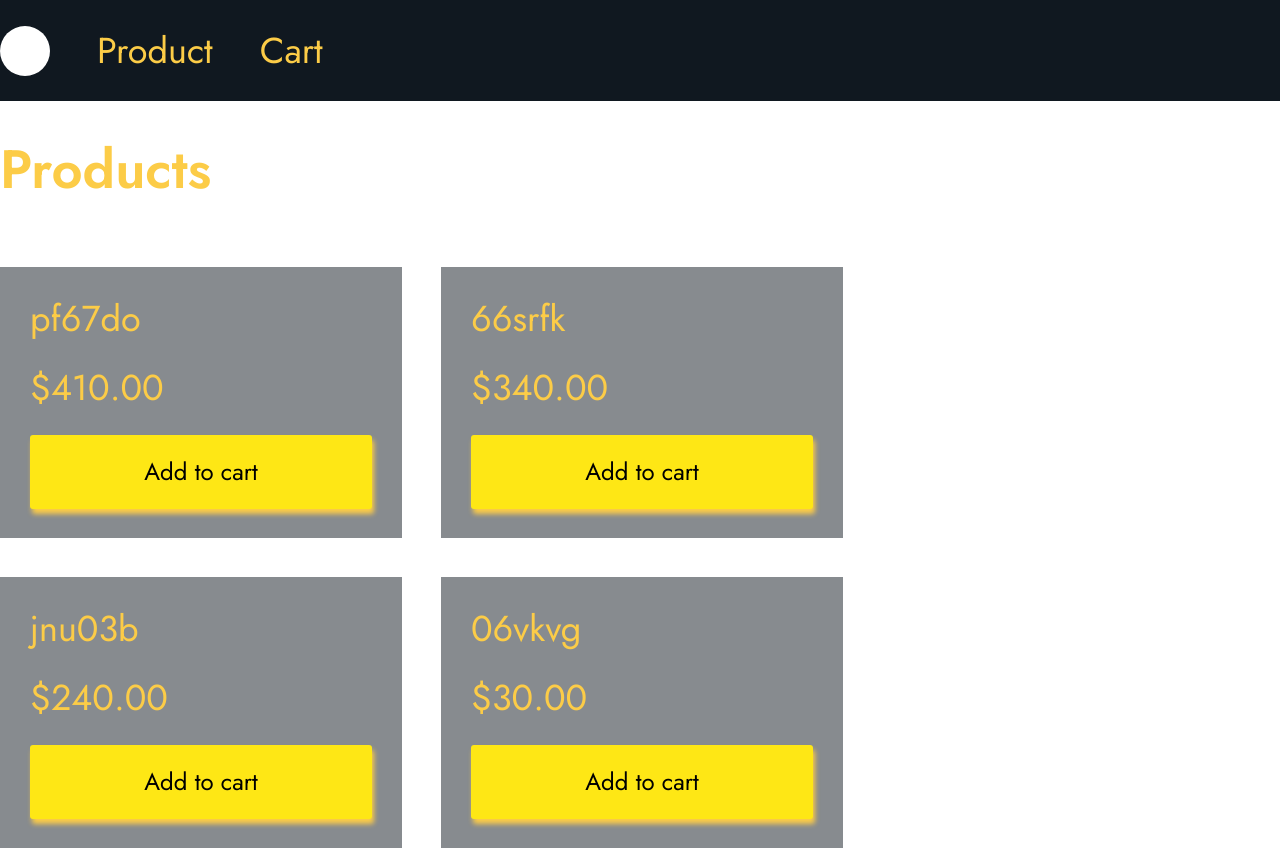
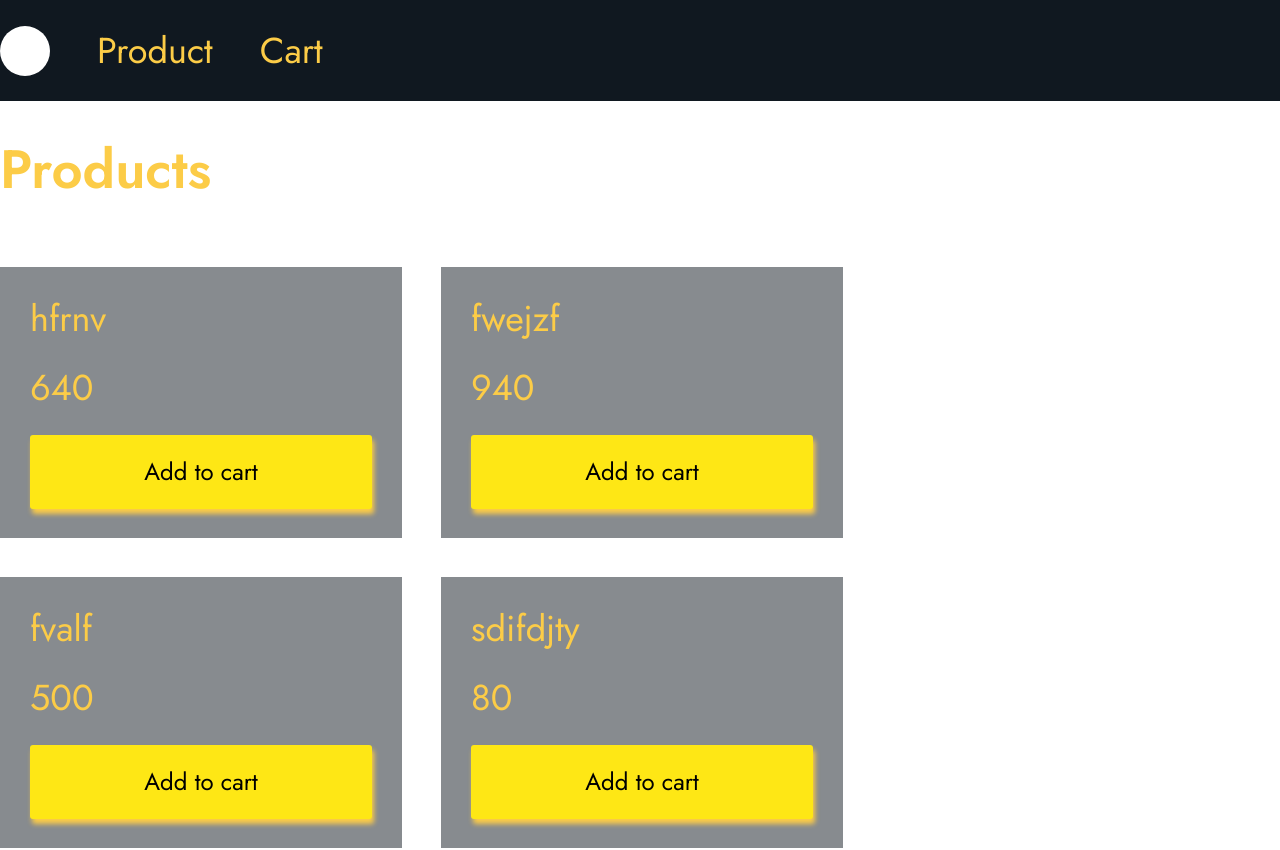
Before and after one commit to AndreyKlyuka/hys_shop, an Angular app: page /products in a window 1280 px wide. Before the commit this address led to /. Shown: the top 850 px of the page. Built offline with nearby package versions, Linux system fonts and the light colour scheme.

Commit message:
ls_14 add product service, inject it to app component to genarate data for product components

```diff
--- a/src/app/app-routing.module.ts
+++ b/src/app/app-routing.module.ts
@@ -1,10 +1,22 @@
 import { NgModule } from '@angular/core';
 import { RouterModule, Routes } from '@angular/router';
+import { AppComponent } from './app.component';
 
-const routes: Routes = [];
+const routes: Routes = [
+  {
+    path: '',
+    pathMatch: 'full',
+    redirectTo: 'products',
+  },
+  {
+    path: 'products',
+    pathMatch: 'full',
+    component: AppComponent,
+  },
+];
 
 @NgModule({
   imports: [RouterModule.forRoot(routes)],
-  exports: [RouterModule]
+  exports: [RouterModule],
 })
-export class AppRoutingModule { }
+export class AppRoutingModule {}
--- a/src/app/app.component.html
+++ b/src/app/app.component.html
@@ -1,7 +1,6 @@
 <header>
   <div class="header container">
     <div class="header__logo">
-      <!-- LogoMOCK -->
       <div class="header__logo-img"></div>
     </div>
     <nav class="header__menu">
@@ -16,13 +15,10 @@
   <section class="products">
     <h1 class="products__title">Products</h1>
     <div class="products__cards">
-      <article *ngFor="let product of products" class="products__card card">
-        <div class="card__product-name">{{ product.name }}</div>
-        <div class="card__product-price">
-          {{ product.price | currency }}
-        </div>
-        <button class="card__product-add btn btn__product">Add to cart</button>
-      </article>
+      <app-products
+        *ngFor="let product of products"
+        [productData]="product"
+      ></app-products>
     </div>
     <div class="products__load">
       <button class="btn btn__product">Load more</button>
@@ -33,4 +29,4 @@
   <button class="btn btn__admin">Admin -></button>
 </footer>
 
-<router-outlet></router-outlet>
+<!-- <router-outlet></router-outlet> -->
--- a/src/app/app.component.scss
+++ b/src/app/app.component.scss
@@ -12,12 +12,12 @@ header {
   display: flex;
   gap: 47px;
   align-items: center;
+
   &__menu {
     height: 100%;
     display: flex;
     align-items: center;
   }
-
   &__list {
     display: flex;
     gap: 47px;
@@ -50,22 +50,6 @@ header {
   }
 }
 
-.card {
-  width: 402px;
-  height: 271px;
-  padding: 30px;
-  background-color: rgb($primary, 0.5);
-  display: flex;
-  flex-direction: column;
-  gap: 25px;
-  flex-direction: column;
-  line-height: 44px;
-
-  button {
-    margin-top: auto;
-  }
-}
-
 footer {
   margin-top: 39px;
   margin-left: 54px;
--- a/src/app/app.component.ts
+++ b/src/app/app.component.ts
@@ -1,26 +1,18 @@
-import { Component } from '@angular/core';
+import { Component, OnInit } from '@angular/core';
 import { IData } from '../models/interfaces/data.interface';
+import { ProductsService } from './products/products.service';
 
 @Component({
   selector: 'app-root',
   templateUrl: './app.component.html',
   styleUrls: ['./app.component.scss'],
 })
-export class AppComponent {
-  public products: IData[] = this.generateData(8);
+export class AppComponent implements OnInit {
+  public products: IData[] = [];
 
-  private generateData(length: number): IData[] {
-    const data: IData[] = [];
+  constructor(private productService: ProductsService) {}
 
-    for (let i = 0; i < length; i++) {
-      const product: IData = {
-        id: i,
-        name: Math.random().toString(36).slice(2, 8),
-        price: +(Math.random() * 100).toFixed() * 10,
-      };
-
-      data.push(product);
-    }
-    return data;
+  ngOnInit(): void {
+    this.products = this.productService.generateData(8);
   }
 }
--- /dev/null
+++ b/src/app/products/products-routing.module.ts
@@ -0,0 +1,10 @@
+import { NgModule } from '@angular/core';
+import { RouterModule, Routes } from '@angular/router';
+
+const routes: Routes = [];
+
+@NgModule({
+  imports: [RouterModule.forChild(routes)],
+  exports: [RouterModule]
+})
+export class ProductsRoutingModule { }
--- /dev/null
+++ b/src/app/products/products.component.html
@@ -0,0 +1,5 @@
+<article class="products__card card">
+  <div class="card__product-name">{{ productData.name }}</div>
+  <div class="card__product-price">{{ productData.price }}</div>
+  <button class="card__product-add btn btn__product">Add to cart</button>
+</article>
--- /dev/null
+++ b/src/app/products/products.component.scss
@@ -0,0 +1,18 @@
+@import "../../styles/utils/variables";
+@import "../../styles/components/btn";
+
+.card {
+  width: 402px;
+  height: 271px;
+  padding: 30px;
+  background-color: rgb($primary, 0.5);
+  display: flex;
+  flex-direction: column;
+  gap: 25px;
+  flex-direction: column;
+  line-height: 44px;
+
+  button {
+    margin-top: auto;
+  }
+}
--- /dev/null
+++ b/src/app/products/products.component.ts
@@ -0,0 +1,12 @@
+import { Component, Input } from '@angular/core';
+import { IData } from 'src/models/interfaces/data.interface';
+
+@Component({
+  selector: 'app-products',
+  templateUrl: './products.component.html',
+  styleUrls: ['./products.component.scss'],
+})
+export class ProductsComponent {
+  @Input()
+  public productData!: IData;
+}
--- /dev/null
+++ b/src/app/products/products.service.ts
@@ -0,0 +1,20 @@
+import { Injectable } from '@angular/core';
+import { IData } from 'src/models/interfaces/data.interface';
+
+@Injectable()
+export class ProductsService {
+  constructor() {}
+
+  public generateData(length: number): IData[] {
+    const data: IData[] = [];
+    for (let i = 0; i < length; i++) {
+      const product: IData = {
+        id: i,
+        name: Math.random().toString(36).slice(2, 10).replace(/[0-9]/g, ''),
+        price: +(Math.random() * 100).toFixed() * 10,
+      };
+      data.push(product);
+    }
+    return data;
+  }
+}
```
Also changed, not shown: src/app/app.module.ts (+6 -3 lines), src/app/products/products.module.ts (added, +11 -0 lines), 2 other files (tests, documents, lock files or other folders).
